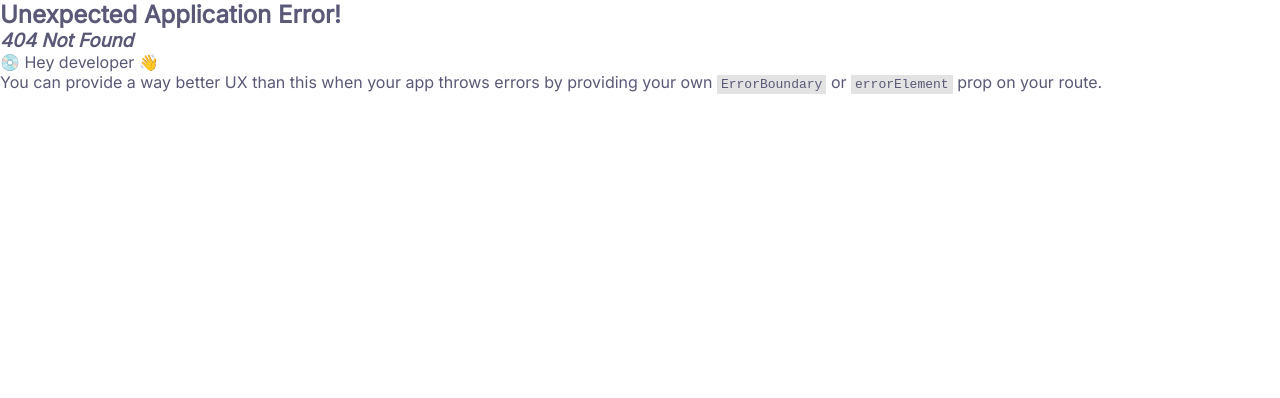
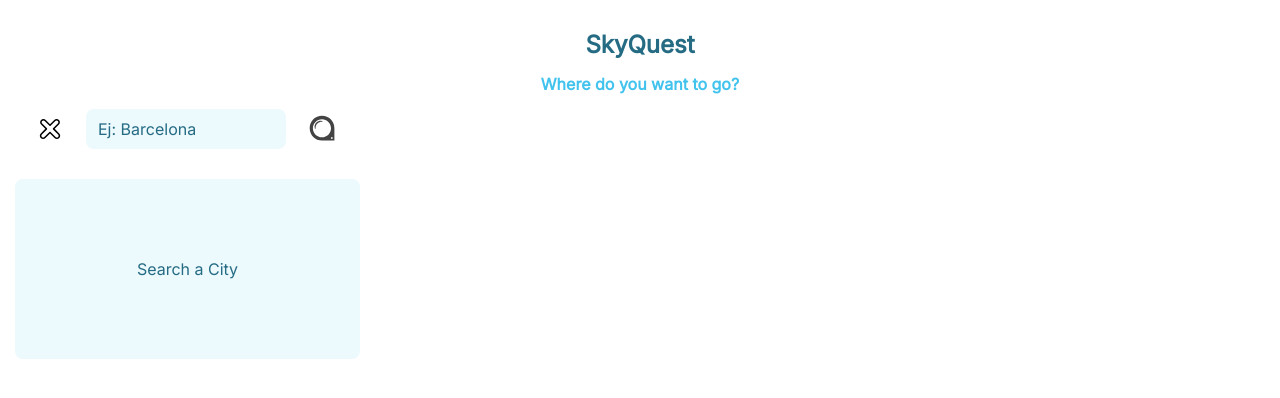
Before and after one commit to CarlosALiGom/SkyQuest, a React (Vite) app: page /home in a window 1280 px wide. Before the commit this address had no page. Shown: the top 398 px of the page. Built offline with nearby package versions, Linux system fonts and the light colour scheme.

Commit message:
Create SearchCityPage as landing page and implement on appRouter

```diff
--- a/src/components/SearchBar/SearchBar.tsx
+++ b/src/components/SearchBar/SearchBar.tsx
@@ -27,8 +27,6 @@ const SearchBar = (): React.ReactElement => {
   return (
     <SearchBarStyled className="form" autoComplete="off" onSubmit={handleForm}>
       <label htmlFor="city" className="form__label">
-        Search a city
-      </label>
         <div className="form__control">
           <button
             className="form__button"
@@ -49,6 +47,7 @@ const SearchBar = (): React.ReactElement => {
             <img src="./favicon.svg" alt="magnifier" height={28} width={28} />
           </button>
         </div>
+      </label>
     </SearchBarStyled>
   );
 };
--- a/src/components/shared/ContainerStyled.ts
+++ b/src/components/shared/ContainerStyled.ts
@@ -1,7 +1,7 @@
 import styled from "styled-components";
 
 const ContainerStyled = styled.div`
-  padding: 16px;
+  padding: 15px;
   margin: 0 auto;
 `;
 
--- /dev/null
+++ b/src/pages/SearchCityPage/SearchCityPage.tsx
@@ -0,0 +1,26 @@
+import { useEffect } from "react";
+import { useAppDispatch, useAppSelector } from "../../store";
+import useCords from "../../hooks/useCords/useCords";
+import { loadCordsActionCreator } from "../../store/city/citySlice";
+import EmptyMap from "../../components/EmptyMap/EmptyMap";
+import Map from "../../components/Map/Map";
+
+const SearchCityPage = (): React.ReactElement => {
+  const city = useAppSelector((state) => state.city.city);
+  const cords = useAppSelector((state) => state.city.cords);
+  const dispatch = useAppDispatch();
+  const { getCityCords } = useCords();
+
+  useEffect(() => {
+    (async () => {
+      if (city !== "") {
+        const cords = await getCityCords(city);
+        dispatch(loadCordsActionCreator(cords));
+      }
+    })();
+  }, [city, dispatch, getCityCords]);
+
+  return <>{cords.lat !== "" && cords.lon !== "" ? <Map /> : <EmptyMap />}</>;
+};
+
+export default SearchCityPage;
--- a/src/router/appRouter.tsx
+++ b/src/router/appRouter.tsx
@@ -1,7 +1,20 @@
-import { RouteObject, createBrowserRouter } from "react-router-dom";
+import { Navigate, RouteObject, createBrowserRouter } from "react-router-dom";
 import App from "../components/App/App";
+import SearchCityPage from "../pages/SearchCityPage/SearchCityPage";
 
-const routes: RouteObject[] = [{ path: "/", element: <App /> }];
+const routes: RouteObject[] = [
+  {
+    path: "/",
+    element: <App />,
+    children: [
+      {
+        index: true,
+        element: <Navigate to={"/home"} replace />,
+      },
+      { path: "/home", element: <SearchCityPage /> },
+    ],
+  },
+];
 
 const appRouter = createBrowserRouter(routes);
 
```
Lines whose indentation alone changed are shown as unchanged.
